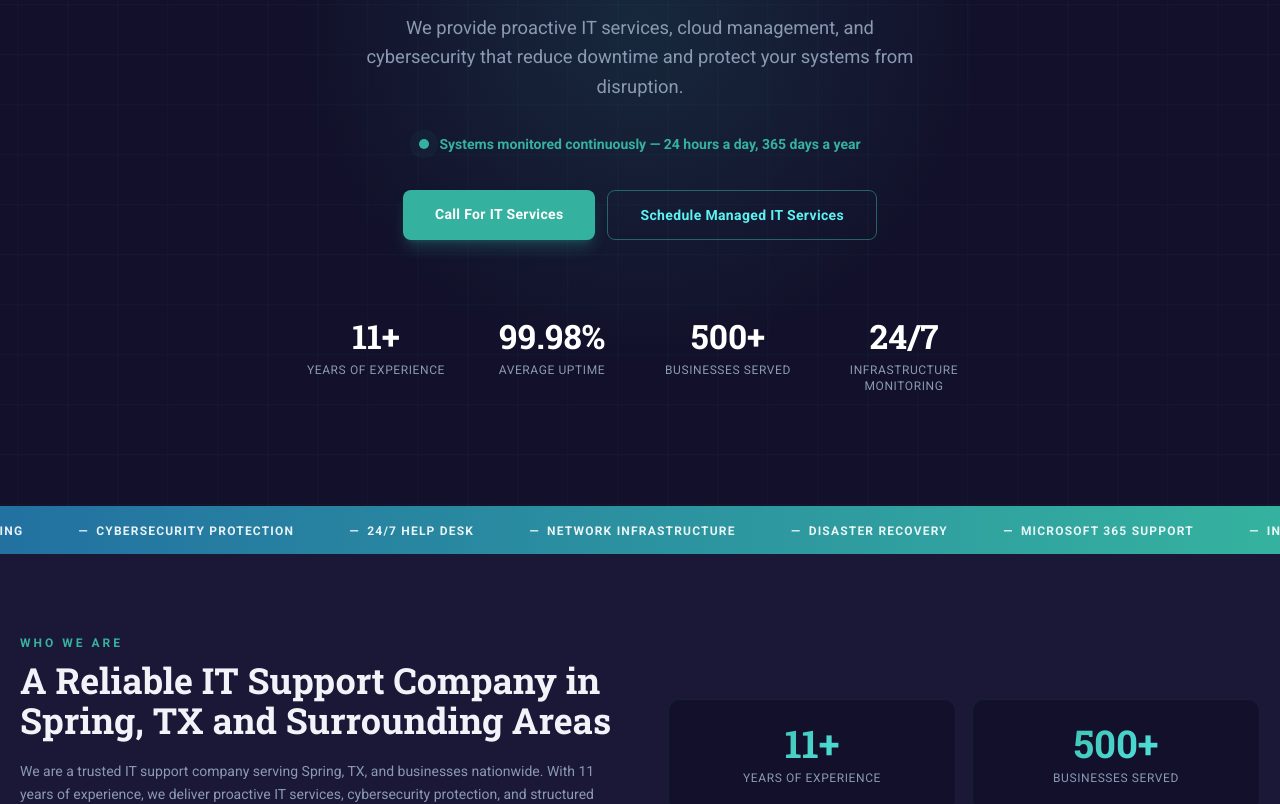
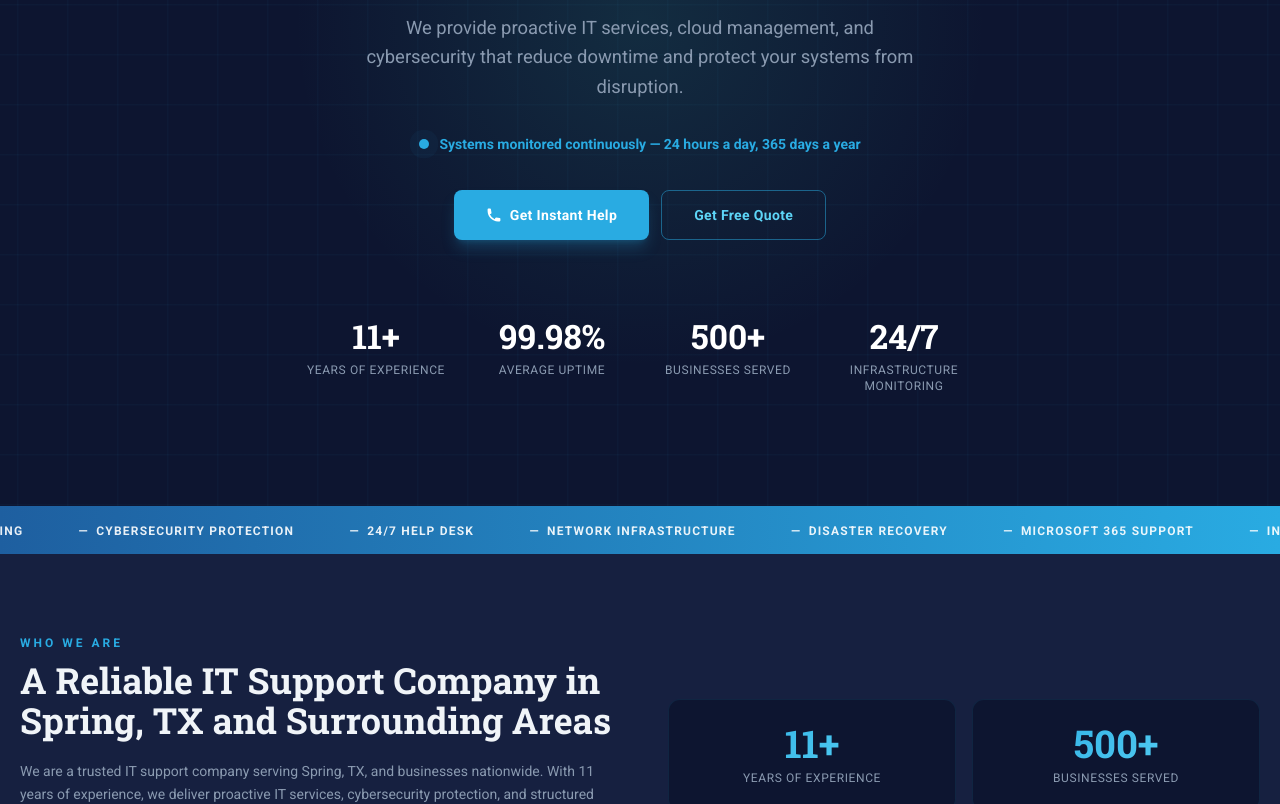
Before and after one commit to Xyryllpayatot1/nerdops-website, a Next.js app: page / in a window 1280 px wide. Shown: the part 560-1364 px from the top of the page. Built offline with nearby package versions, Linux system fonts and the light colour scheme.

Commit message:
Update colors to match logo (sky blue #29abe2 + dark navy), new address Portland OR, hero CTAs to Get Instant Help / Get Free Quote

```diff
--- a/app/contact/page.js
+++ b/app/contact/page.js
@@ -86,7 +86,7 @@ export default function ContactPage() {
                   </div>
                   <div>
                     <p className="text-gray text-xs mb-0.5">Office Address</p>
-                    <p className="font-semibold text-white leading-snug">2626 Spring Cypress Rd, Suite 64<br />Spring, TX 77384</p>
+                    <p className="font-semibold text-white leading-snug">750 SW 9th Ave<br />Portland, OR 97205</p>
                   </div>
                 </div>
 
--- a/app/gallery/page.js
+++ b/app/gallery/page.js
@@ -133,7 +133,7 @@ export default function GalleryPage() {
       {/* CTA */}
       <section
         className="py-24 px-5 text-center"
-        style={{ background: 'linear-gradient(135deg,#0d2e24,#1b1736,#0a2233)' }}
+        style={{ background: 'linear-gradient(135deg,#091a33,#0d1530,#0a1828)' }}
       >
         <div className="reveal max-w-xl mx-auto">
           <span className="section-label block text-center mb-4">Get Started</span>
--- a/app/globals.css
+++ b/app/globals.css
@@ -7,7 +7,7 @@
 @layer base {
   html { scroll-behavior: smooth; }
   body {
-    background-color: #12102a;
+    background-color: #0d1530;
     color: #f0f4f8;
     font-family: 'Roboto', sans-serif;
     overflow-x: hidden;
@@ -18,8 +18,8 @@
   /* Grid animated background */
   .hero-grid-bg {
     background-image:
-      linear-gradient(rgba(53,178,159,.07) 1px, transparent 1px),
-      linear-gradient(90deg, rgba(53,178,159,.07) 1px, transparent 1px);
+      linear-gradient(rgba(41,171,226,.07) 1px, transparent 1px),
+      linear-gradient(90deg, rgba(41,171,226,.07) 1px, transparent 1px);
     background-size: 50px 50px;
     animation: gridMove 20s linear infinite;
   }
@@ -45,7 +45,7 @@
 
   /* Gradient text */
   .grad-text {
-    background: linear-gradient(135deg, #35b29f, #5cf2f2);
+    background: linear-gradient(135deg, #29abe2, #5dd5f7);
     -webkit-background-clip: text;
     -webkit-text-fill-color: transparent;
     background-clip: text;
@@ -57,7 +57,7 @@
     font-weight: 700;
     letter-spacing: 3px;
     text-transform: uppercase;
-    color: #35b29f;
+    color: #29abe2;
     margin-bottom: .5rem;
     display: block;
   }
@@ -68,7 +68,7 @@
     position: absolute;
     top: 0; left: 0; right: 0;
     height: 3px;
-    background: linear-gradient(90deg, #35b29f, #5cf2f2);
+    background: linear-gradient(90deg, #29abe2, #5dd5f7);
     transform: scaleX(0);
     transform-origin: left;
     transition: transform .3s;
@@ -78,7 +78,7 @@
   /* Pulse dot */
   .pulse-dot {
     width: 10px; height: 10px;
-    background: #35b29f;
+    background: #29abe2;
     border-radius: 50%;
     animation: pulse2 2s infinite;
   }
@@ -87,7 +87,7 @@
   .month-block {
     height: 32px;
     border-radius: 3px;
-    background: #35b29f;
+    background: #29abe2;
   }
 }
 
@@ -100,9 +100,9 @@
   to   { transform: translateX(-50%); }
 }
 @keyframes pulse2 {
-  0%   { box-shadow: 0 0 0 0 rgba(53,178,159,.6); }
-  70%  { box-shadow: 0 0 0 10px rgba(53,178,159,0); }
-  100% { box-shadow: 0 0 0 0 rgba(53,178,159,0); }
+  0%   { box-shadow: 0 0 0 0 rgba(41,171,226,.6); }
+  70%  { box-shadow: 0 0 0 10px rgba(41,171,226,0); }
+  100% { box-shadow: 0 0 0 0 rgba(41,171,226,0); }
 }
 @keyframes fadeInUp {
   from { opacity: 0; transform: translateY(30px); }
--- a/app/page.js
+++ b/app/page.js
@@ -254,15 +254,18 @@ export default function HomePage() {
           <div className="animate-fade-in-up-3 flex flex-wrap gap-3 justify-center mb-20">
             <a
               href="tel:+19366486488"
-              className="bg-teal hover:bg-teal/90 text-white font-bold px-8 py-3.5 rounded-lg transition-all duration-200 shadow-lg shadow-teal/25 text-sm tracking-wide"
+              className="bg-teal hover:bg-teal/90 text-white font-bold px-8 py-3.5 rounded-lg transition-all duration-200 shadow-lg shadow-teal/25 text-sm tracking-wide inline-flex items-center gap-2"
             >
-              Call For IT Services
+              <svg className="w-4 h-4 flex-shrink-0" fill="currentColor" viewBox="0 0 20 20">
+                <path d="M2 3a1 1 0 011-1h2.153a1 1 0 01.986.836l.74 4.435a1 1 0 01-.54 1.06l-1.548.773a11.037 11.037 0 006.105 6.105l.774-1.548a1 1 0 011.059-.54l4.435.74a1 1 0 01.836.986V17a1 1 0 01-1 1h-2C7.82 18 2 12.18 2 5V3z" />
+              </svg>
+              Get Instant Help
             </a>
             <Link
               href="/contact"
               className="border border-teal/50 text-cyan hover:border-teal hover:bg-teal/8 font-bold px-8 py-3.5 rounded-lg transition-all duration-200 text-sm tracking-wide"
             >
-              Schedule Managed IT Services
+              Get Free Quote
             </Link>
           </div>
 
@@ -278,7 +281,7 @@ export default function HomePage() {
       </section>
 
       {/* ── TICKER ── */}
-      <div className="ticker-wrap py-3 overflow-hidden" style={{ background: 'linear-gradient(90deg,#2271a1,#35b29f)' }}>
+      <div className="ticker-wrap py-3 overflow-hidden" style={{ background: 'linear-gradient(90deg,#1e5fa0,#29abe2)' }}>
         <div className="ticker-inner">
           {TICKER_ITEMS.map((item, i) => (
             <span key={i} className="text-white text-xs font-semibold tracking-widest uppercase opacity-90">
@@ -380,7 +383,7 @@ export default function HomePage() {
               <p className="text-gray text-sm">Average Client Uptime — Last 12 Months</p>
             </div>
             <div className="h-1.5 bg-white/5 rounded-full overflow-hidden mb-2">
-              <div className="h-full rounded-full" style={{ width: '99.98%', background: 'linear-gradient(90deg,#35b29f,#5cf2f2)' }} />
+              <div className="h-full rounded-full" style={{ width: '99.98%', background: 'linear-gradient(90deg,#29abe2,#5dd5f7)' }} />
             </div>
             <div className="grid grid-cols-12 gap-1 mt-4">
               {[1,1,1,1,.6,1,1,1,1,1,.6,1].map((op, i) => (
@@ -474,7 +477,7 @@ export default function HomePage() {
                 <div className="flex items-center gap-3 border-t border-white/5 pt-4">
                   <div
                     className="w-9 h-9 rounded-full flex items-center justify-center font-bold text-xs text-white flex-shrink-0"
-                    style={{ background: 'linear-gradient(135deg,#35b29f,#2271a1)' }}
+                    style={{ background: 'linear-gradient(135deg,#29abe2,#1e5fa0)' }}
                   >
                     {t.initials}
                   </div>
@@ -508,7 +511,7 @@ export default function HomePage() {
       {/* ── FINAL CTA ── */}
       <section
         className="py-24 px-5 text-center"
-        style={{ background: 'linear-gradient(135deg,#0d2e24,#1b1736,#0a2233)' }}
+        style={{ background: 'linear-gradient(135deg,#091a33,#0d1530,#0a1828)' }}
       >
         <div className="reveal max-w-2xl mx-auto">
           <span className="section-label block text-center mb-4">Get Started</span>
--- a/app/solutions/page.js
+++ b/app/solutions/page.js
@@ -202,7 +202,7 @@ export default function SolutionsPage() {
       {/* CTA */}
       <section
         className="py-24 px-5 text-center"
-        style={{ background: 'linear-gradient(135deg,#0d2e24,#1b1736,#0a2233)' }}
+        style={{ background: 'linear-gradient(135deg,#091a33,#0d1530,#0a1828)' }}
       >
         <div className="reveal max-w-xl mx-auto">
           <span className="section-label block text-center mb-4">Not Sure Where to Start?</span>
--- a/components/Footer.jsx
+++ b/components/Footer.jsx
@@ -24,7 +24,7 @@ export default function Footer() {
       {/* Top CTA strip */}
       <div
         className="text-white text-center py-4 px-5"
-        style={{ background: 'linear-gradient(90deg,#2271a1,#35b29f)' }}
+        style={{ background: 'linear-gradient(90deg,#1e5fa0,#29abe2)' }}
       >
         <p className="font-semibold text-sm tracking-wide">
           Claim Your Free Cyber Security Audit —{' '}
@@ -58,7 +58,7 @@ export default function Footer() {
                 <svg className="w-4 h-4 text-teal flex-shrink-0 mt-0.5" fill="currentColor" viewBox="0 0 20 20">
                   <path fillRule="evenodd" d="M5.05 4.05a7 7 0 119.9 9.9L10 18.9l-4.95-4.95a7 7 0 010-9.9zM10 11a2 2 0 100-4 2 2 0 000 4z" clipRule="evenodd" />
                 </svg>
-                <span>2626 Spring Cypress Rd, Suite 64<br />Spring, TX 77384</span>
+                <span>750 SW 9th Ave<br />Portland, OR 97205</span>
               </div>
               <div className="flex items-center gap-2 text-gray text-xs">
                 <svg className="w-4 h-4 text-teal flex-shrink-0" fill="currentColor" viewBox="0 0 20 20">
--- a/tailwind.config.js
+++ b/tailwind.config.js
@@ -7,11 +7,11 @@ module.exports = {
   theme: {
     extend: {
       colors: {
-        navy:  '#1b1736',
-        navy2: '#12102a',
-        teal:  '#35b29f',
-        cyan:  '#5cf2f2',
-        ocean: '#2271a1',
+        navy:  '#162040',
+        navy2: '#0d1530',
+        teal:  '#29abe2',
+        cyan:  '#5dd5f7',
+        ocean: '#1e5fa0',
         gray:  '#8a9ab0',
       },
       fontFamily: {
@@ -27,7 +27,7 @@ module.exports = {
       keyframes: {
         ticker:   { from: { transform: 'translateX(0)' }, to: { transform: 'translateX(-50%)' } },
         fadeUp:   { from: { opacity: 0, transform: 'translateY(30px)' }, to: { opacity: 1, transform: 'translateY(0)' } },
-        pulse2:   { '0%': { boxShadow: '0 0 0 0 rgba(53,178,159,.6)' }, '70%': { boxShadow: '0 0 0 10px rgba(53,178,159,0)' }, '100%': { boxShadow: '0 0 0 0 rgba(53,178,159,0)' } },
+        pulse2:   { '0%': { boxShadow: '0 0 0 0 rgba(41,171,226,.6)' }, '70%': { boxShadow: '0 0 0 10px rgba(41,171,226,0)' }, '100%': { boxShadow: '0 0 0 0 rgba(41,171,226,0)' } },
         gridMove: { '0%': { backgroundPosition: '0 0' }, '100%': { backgroundPosition: '50px 50px' } },
       },
     },
```
Also changed, not shown: .claude/settings.local.json, WhatsApp Image 2026-03-31 at 6.36.05 AM.jpeg (added).
